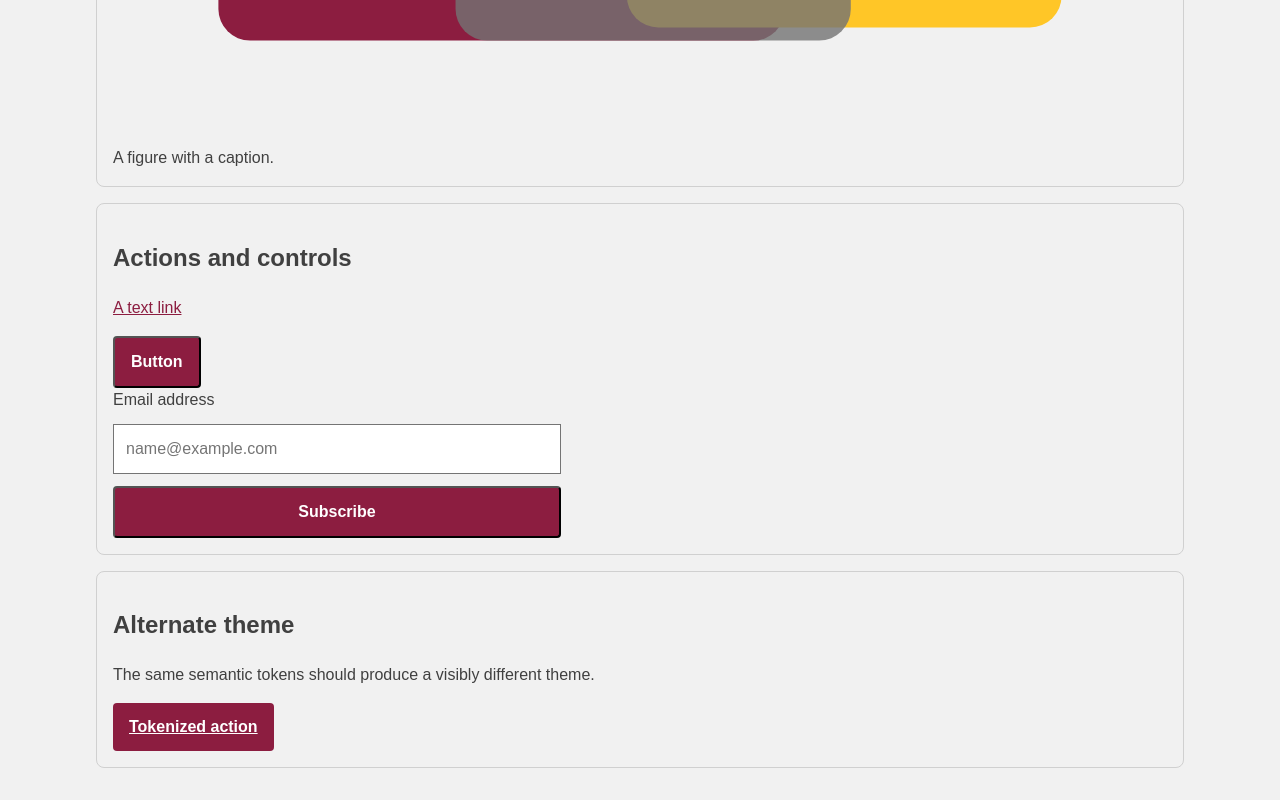
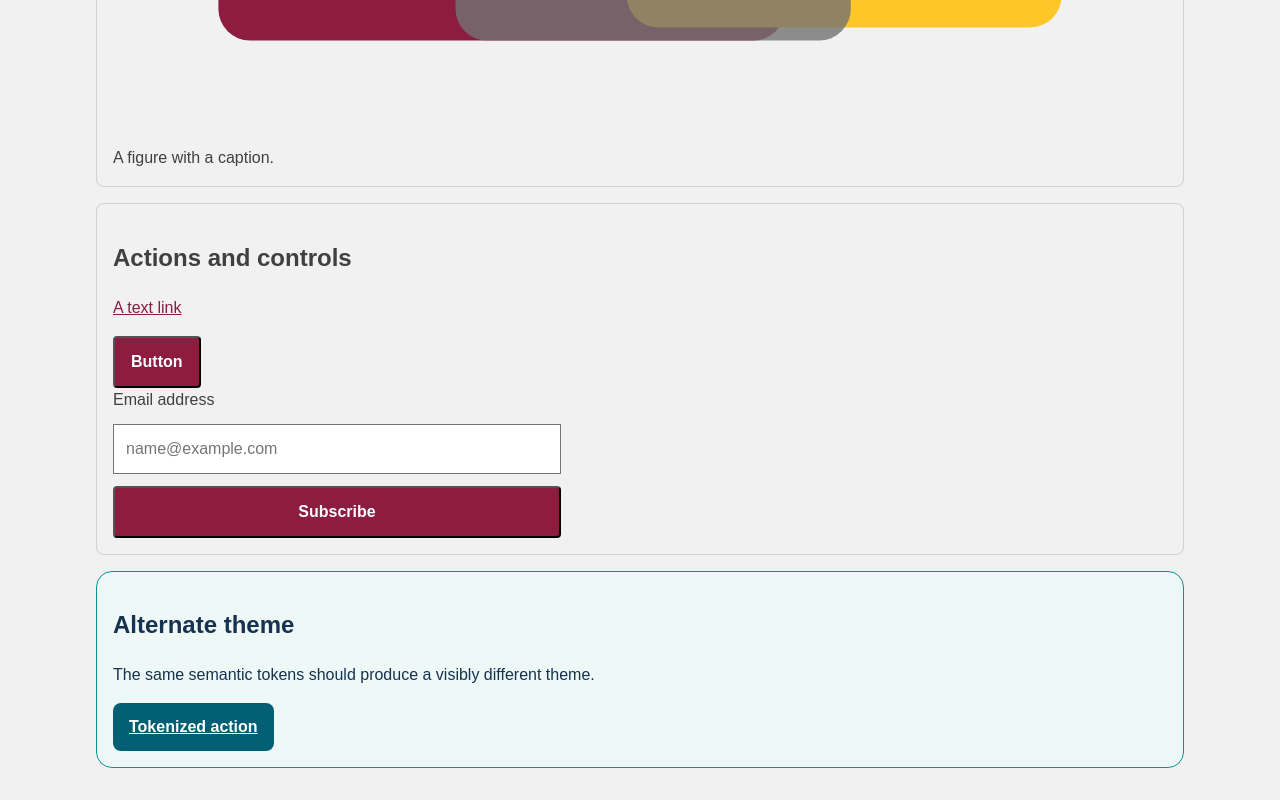
Before and after one commit to megrego03/Practice--Reset-and-Token-Comparison, a plain HTML site: page index.html in a window 1280 px wide. Shown: the part 805-1605 px from the top of the page. Drawn offline with Linux system fonts and the light colour scheme.

Commit message:
Update to .theme-alt

```diff
--- a/component-styles.css
+++ b/component-styles.css
@@ -103,4 +103,12 @@ input {
   border: 1px solid var(--color-control-border);
 }
 
-.theme-alt { /* TODO: redefine semantic tokens here, then consume them above. */ }
+.theme-alt {
+  /* TODO: redefine semantic tokens here, then consume them above. */
+  --color-surface: #eef8f7;
+  --color-text: #16324f;
+  --color-border: #0a9396;
+  --color-action: #005f73;
+  --radius-card: 1rem;
+  --radius-action: .5rem;
+}
```
